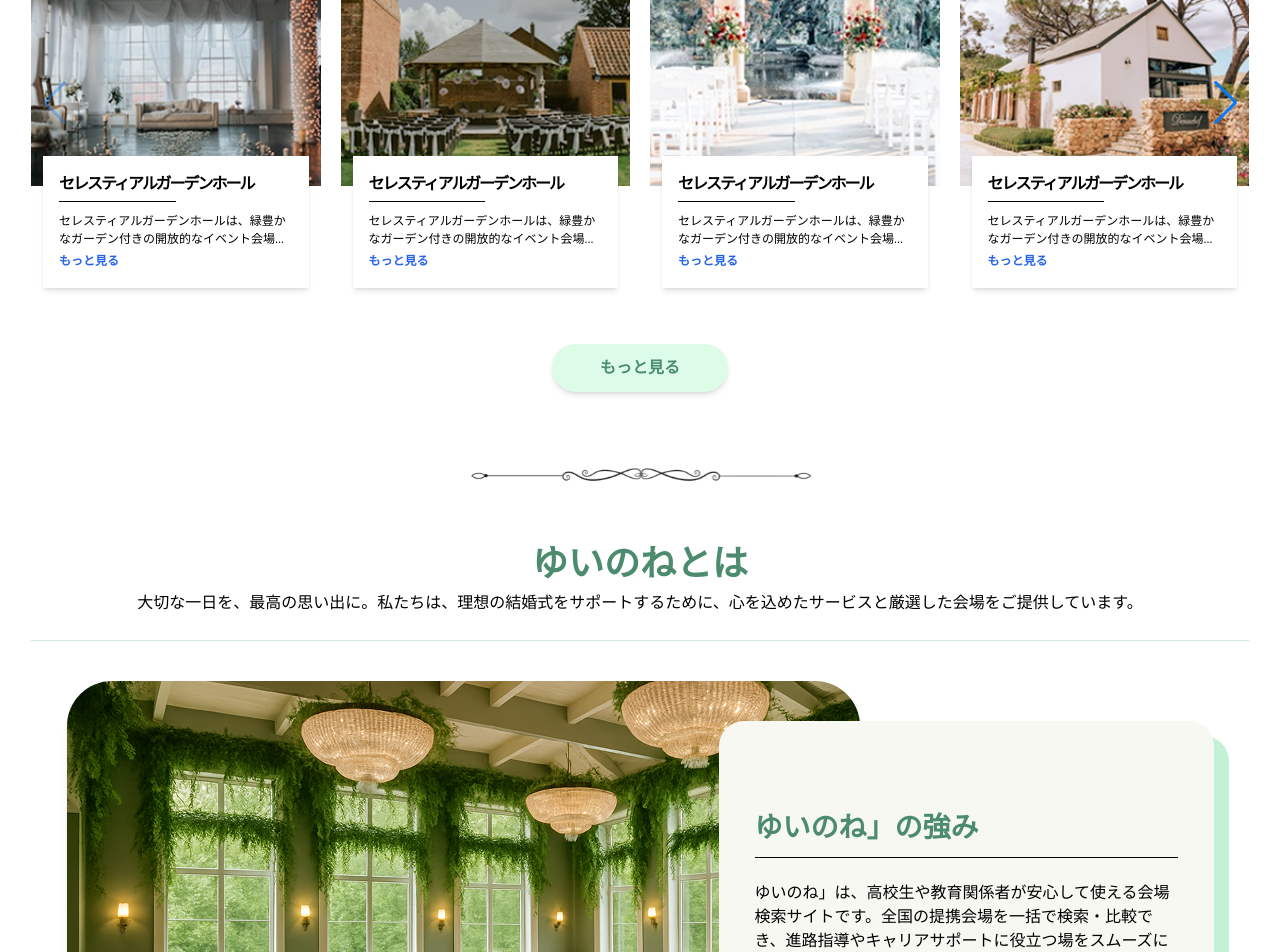
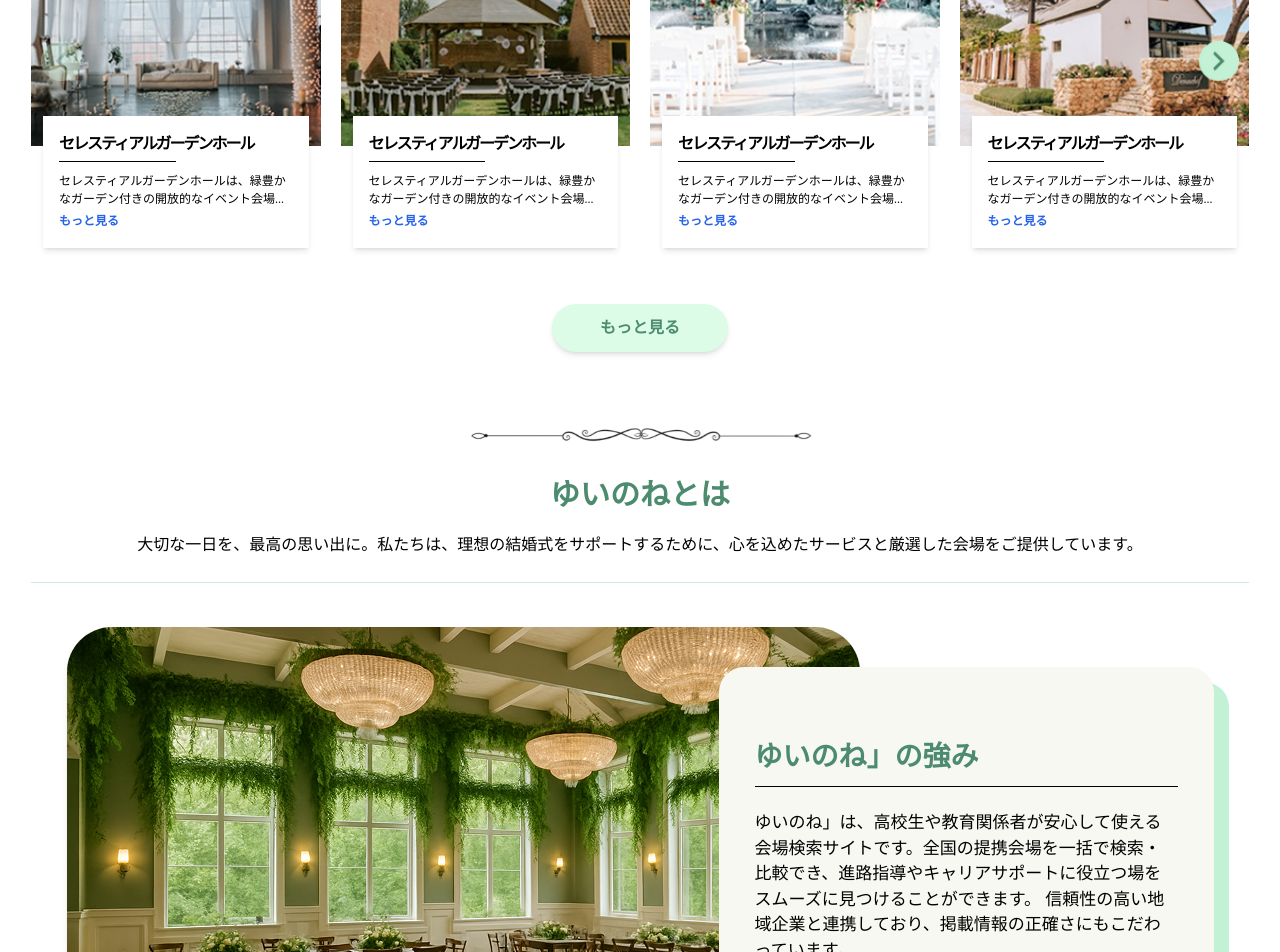
Before and after one commit to neraindai/yuin, a React (Vite) app: page / in a window 1280 px wide. Shown: the part 1848-2800 px from the top of the page. Built offline with nearby package versions, Linux system fonts and the light colour scheme.

Commit message:
doing responsive for the home pgae

```diff
--- a/src/assets/index.js
+++ b/src/assets/index.js
@@ -23,6 +23,7 @@ import bridal1 from './bridal1.jpg';
 import bridal2 from './bridal2.jpg';
 import bridal3 from './bridal3.jpg';
 import bridal4 from './bridal4.jpg';
+import arrow from './icons/arrow.png';
 
 
 export {
@@ -49,5 +50,5 @@ export {
   bridal2,
   bridal3,
   bridal4,
-
+  arrow,
 };
--- a/src/components/ExtraComponent/AboutSection.jsx
+++ b/src/components/ExtraComponent/AboutSection.jsx
@@ -1,6 +1,7 @@
-import { venue5, venue6 } from '../../assets';
 import DecorativeDivider from './DecorativeDivider';
 import { motion } from "framer-motion";
+import SectionHeader from './SectionHeader';
+import OverlayContent from './OverlayContent';
 
 const AboutSection = () => {
   return (
@@ -8,73 +9,25 @@ const AboutSection = () => {
         <DecorativeDivider/>
       {/* Top Title */}
       <div className="text-center mb-10">
-        <h2 className="heading mt-5">ゆいのねとは</h2>
-        <p className="text-center relative mb-1 font-yumincho pl-15 pr-15 after:content-[''] after:flex  after:h-[1px] after:bg-[#D5E6DC] after:mt-[25px]">
-          大切な一日を、最高の思い出に。私たちは、理想の結婚式をサポートするために、心を込めたサービスと厳選した会場をご提供しています。
-        </p>
+      <SectionHeader
+      sectionTitle="ゆいのねとは"
+      shortDescription="大切な一日を、最高の思い出に。私たちは、理想の結婚式をサポートするために、心を込めたサービスと厳選した会場をご提供しています。"
+       />
       </div>
 
-      {/* First Block */}
-      <div className="flex flex-col lg:flex-row justify-center gap-6 relative mb-12">
-        {/* Image */}
-        <motion.div
-          initial={{ opacity: 0, x: 90 }}
-          viewport={{ once: false }}
-          whileInView={{ opacity: 1, x: 0 }}
-          animate={{ opacity: 1, y: 0 }}
+      <OverlayContent
+        title="ゆいのね」の強み"
+        description="ゆいのね」は、高校生や教育関係者が安心して使える会場検索サイトです。全国の提携会場を一括で検索・比較でき、進路指導やキャリアサポートに役立つ場をスムーズに見つけることができます。
+            信頼性の高い地域企業と連携しており、掲載情報の正確さにもこだわっています。"
+         />
+      <OverlayContent
+        title="ゆいのね」の強み"
+        description="ゆいのね」は、高校生や教育関係者が安心して使える会場検索サイトです。全国の提携会場を一括で検索・比較でき、進路指導やキャリアサポートに役立つ場をスムーズに見つけることができます。
+            信頼性の高い地域企業と連携しており、掲載情報の正確さにもこだわっています。"
+            reverseColumn
+         />
 
 
-          transition={{ duration: 0.6 }}
-          className="w-full lg:w-[793px] h-[445px] rounded-[45px] overflow-hidden shadow-md"
-        >
-          <img src={venue5} alt="会場1" className="w-full h-full object-cover" />
-        </motion.div>
-
-        {/* Text Box */}
-        <motion.div
-          viewport={{ once: false }}
-          whileInView={{ opacity: 1, x: 0 }}
-          initial={{ opacity: 0, y: 30 }}
-          animate={{ opacity: 1, y: 0 }}
-          transition={{ duration: 0.6, delay: 0.2 }}
-          className="w-full lg:w-[495px] lg:-ml-[165px] bg-[#F7F8F1] rounded-[25px] pl-9 pr-9 z-10 mt-10 mb-10 align-center shadow-custom-green flex flex-col justify-center"
-        >
-          <h3 className="text-lg font-bold text-primary-text font-yugothic mb-2 after:content-[''] after:flex after:w-100 after:h-[1px] after:bg-black after:mt-[8px] after:mb-[15px]">ゆいのね」の強み</h3>
-          <p className="font-yugothic font-medium">
-           ゆいのね」は、高校生や教育関係者が安心して使える会場検索サイトです。全国の提携会場を一括で検索・比較でき、進路指導やキャリアサポートに役立つ場をスムーズに見つけることができます。
-            信頼性の高い地域企業と連携しており、掲載情報の正確さにもこだわっています。
-          </p>
-        </motion.div>
-      </div>
-
-      {/* Second Block */}
-      <div className="flex flex-col lg:flex-row justify-center gap-6 relative mb-12">
-        {/* Text Box */}
-        <motion.div
-          initial={{ opacity: 0, y: 30 }}
-          animate={{ opacity: 1, y: 0 }}
-          transition={{ duration: 0.6, delay: 0.2 }}
-          className="w-full lg:w-[495px] bg-[#F7F8F1] rounded-[25px] pl-9 pr-9 z-10 mt-10 mb-10 align-center shadow-custom-green flex flex-col justify-center"
-        >
-          <h3 className="text-lg font-bold text-primary-text font-yugothic mb-2 after:content-[''] after:flex after:w-100 after:h-[1px] after:bg-black after:mt-[8px] after:mb-[15px]">他社との違い</h3>
-          <p className="font-yugothic font-medium">
-            「ゆいのね」は高校生や教育現場に特化した会場検索サービスとして、一般的な不特定多数向けサイトとは異なり、進路支援や教育行事に適した情報を厳選して提供しています。
-            教育関係者が安心して利用できるよう、学校・地域との連携を重視しています。
-          </p>
-        </motion.div>
-
-        {/* Image */}
-        <motion.div
-          initial={{ opacity: 0, x: -90 }}
-          viewport={{ once: false }}
-          whileInView={{ opacity: 1, x: 0 }}
-          animate={{ opacity: 1, y: 0 }}
-          transition={{ duration: 0.6, delay: 0.2 }}
-          className="w-full lg:w-[793px] h-[445px] rounded-[45px] overflow-hidden shadow-md lg:-ml-[165px]"
-        >
-          <img src={venue6} alt="会場2" className="w-full h-full object-cover" />
-        </motion.div>
-      </div>
     </section>
   );
 };
--- /dev/null
+++ b/src/components/ExtraComponent/OverlayContent.jsx
@@ -0,0 +1,70 @@
+import { venue5, venue6 } from '../../assets';
+import { motion } from "framer-motion";
+const OverlayContent = ({title, description, reverseColumn}) =>{
+    return (<>
+    {!reverseColumn ? (
+        <>
+        <div className="flex flex-col lg:flex-row justify-center gap-6 relative mb-8 lg:mb-10 xl:mb-12">
+            {/* Image */}
+            <motion.div
+            initial={{ opacity: 0, x: 90 }}
+            viewport={{ once: false }}
+            whileInView={{ opacity: 1, x: 0 }}
+            animate={{ opacity: 1, y: 0 }}
+            transition={{ duration: 0.6 }}
+            className="w-full lg:w-[793px] h-[445px] rounded-[45px] overflow-hidden shadow-md"
+            >
+            <img src={venue5} alt="会場1" className="w-full h-full object-cover" />
+            </motion.div>
+
+            {/* content side */}
+            <motion.div
+            viewport={{ once: false }}
+            whileInView={{ opacity: 1, x: 0 }}
+            initial={{ opacity: 0, y: 30 }}
+            animate={{ opacity: 1, y: 0 }}
+            transition={{ duration: 0.6, delay: 0.2 }}
+            className="py-5 lg:py-2 w-full lg:w-[495px] bg-[#F7F8F1] rounded-[25px] lg:-ml-[165px] pl-9 pr-9 z-10 mt-0 md:mt-10 mb-10 align-center shadow-custom-green flex flex-col justify-center"
+            >
+            <h3 className="text-md lg:text-lg font-bold text-primary-text font-yugothic mb-2 after:content-[''] after:flex after:w-100 after:h-[1px] after:bg-black after:mt-[8px] after:mb-[15px]">{title}</h3>
+            <p className="font-yugothic font-medium text-nm md:text-base lg:text-md">
+            {description}
+            </p>
+            </motion.div>
+        </div>
+        </>
+        ) : (<>
+            <div className="lg:flex lg:flex-row-reverse justify-center gap-6 relative mb-8 lg:mb-10 xl:mb-12">
+            {/* Image */}
+            <motion.div
+            initial={{ opacity: 0, x: 90 }}
+            viewport={{ once: false }}
+            whileInView={{ opacity: 1, x: 0 }}
+            animate={{ opacity: 1, y: 0 }}
+            transition={{ duration: 0.6 }}
+            className="w-full lg:w-[793px] h-[445px] rounded-[45px] overflow-hidden shadow-md"
+            >
+            <img src={venue5} alt="会場1" className="w-full h-full object-cover" />
+            </motion.div>
+
+            {/* content side */}
+            <motion.div
+            viewport={{ once: false }}
+            whileInView={{ opacity: 1, x: 0 }}
+            initial={{ opacity: 0, y: 30 }}
+            animate={{ opacity: 1, y: 0 }}
+            transition={{ duration: 0.6, delay: 0.2 }}
+            className="py-5 lg:py-2 w-full lg:w-[495px] bg-[#F7F8F1] rounded-[25px] lg:-mr-[165px] pl-9 pr-9 z-10 mt-5 md:mt-10 mb-10 align-center shadow-custom-green flex flex-col justify-center"
+            >
+            <h3 className="text-md lg:text-lg font-bold text-primary-text font-yugothic mb-2 after:content-[''] after:flex after:w-100 after:h-[1px] after:bg-black after:mt-[8px] after:mb-[15px]">{title}</h3>
+            <p className="font-yugothic font-medium text-nm md:text-base lg:text-md">
+            {description}
+            </p>
+            </motion.div>
+        </div>
+        </>)}
+
+    </>)
+}
+
+export default OverlayContent;
--- a/src/components/ExtraComponent/SectionHeader.jsx
+++ b/src/components/ExtraComponent/SectionHeader.jsx
@@ -1,10 +1,10 @@
 const SectionHeader = ({sectionTitle, shortDescription, noborder}) => {
-    const withBorder = "text-center relative mb-1 font-yumincho pl-15 pr-15 after:content-[''] after:flex  after:h-[1px] after:bg-[#D5E6DC] after:mt-[25px]";
+    const withBorder = "text-center relative mb-1 font-yumincho pt-5 pl-15 pr-15 after:content-[''] after:flex  after:h-[1px] after:bg-[#D5E6DC] after:mt-[25px]";
     const withoutBorder = "";
     return(
         <>
             <div className="flex flex-col mb-10">
-                <h2 className="text-center heading text-3xl font-bold mb-5 mt-0 font-yumincho">{sectionTitle}</h2>
+                <h2 className="text-center heading text-3xl font-bold mt-0 font-yumincho">{sectionTitle}</h2>
                 <p className={`${noborder ? withoutBorder : withBorder }`}>{shortDescription}</p>
             </div>
         </>
--- a/src/components/ExtraComponent/TestimonialCarousel.jsx
+++ b/src/components/ExtraComponent/TestimonialCarousel.jsx
@@ -5,6 +5,7 @@ import 'swiper/css/navigation';
 import { Navigation } from 'swiper/modules';
 import { venue1, venue2, venue3, iconquote } from '../../assets';
 import DecorativeDivider from './DecorativeDivider';
+import SectionHeader from './SectionHeader';
 
 const testimonials = [
   {
@@ -58,10 +59,7 @@ const TestimonialCard = ({ image, name, email, title, message }) => (
 export default function TestimonialCarousel() {
   return (
     <section className="py-10">
-      <div className="container mx-auto text-center mb-8">
-        <h2 className="text-center heading text-3xl font-bold mb-5 mt-0 font-yumincho">利用者の声</h2>
-        <p className="text-center relative mb-1 font-yumincho pl-15 pr-15 after:content-[''] after:flex  after:h-[1px] after:bg-[#D5E6DC] after:mt-[25px]">数多くのカップルがここで出会えました。実際にご利用いただいた皆さまの声から、あなたの理想にぴったりの出会いがきっと見つかります</p>
-      </div>
+    <SectionHeader sectionTitle="利用者の声" shortDescription="数多くのカップルがここで出会えました。実際にご利用いただいた皆さまの声から、あなたの理想にぴったりの出会いがきっと見つかります" />
 
       <Swiper
         modules={[Navigation]}
--- a/src/components/ExtraComponent/VenueCampaign.jsx
+++ b/src/components/ExtraComponent/VenueCampaign.jsx
@@ -64,7 +64,7 @@ const PopularVenuesSection = () => {
     <section className="py-8 text-center">
       <div className="container mx-auto px-4 py-3">
       <SectionHeader
-      sectionTitle="キャンペーン中の会場 kun ho"
+      sectionTitle="キャンペーン中の会場"
       noborder
        />
 
--- a/src/index.css
+++ b/src/index.css
@@ -45,3 +45,23 @@
     @apply text-sm font-semibold text-black-text tracking-tightest pl-4 pr-4 rounded-[34px] py-2 ml-2 font-yugothic;
   }
 }
+
+.swiper-button-prev,
+.swiper-button-next {
+  @apply w-10 h-10 bg-center bg-no-repeat bg-contain;
+}
+
+.swiper-button-prev {
+  background-image: url('/src/assets/icons/arrow.png');
+}
+
+.swiper-button-next {
+  background-image: url('/src/assets/icons/arrow.png');
+  transform: scaleX(-1);
+}
+
+/* Hide default Swiper arrow icons */
+.swiper-button-prev::after,
+.swiper-button-next::after {
+  @apply hidden;
+}
```
Also changed, not shown: src/components/ExtraComponent/StepCard.jsx (+5 -10 lines), src/components/ExtraComponent/StepComponent.jsx (+2 -7 lines), src/components/ExtraComponent/Tabs.jsx (+4 -4 lines), src/assets/icons/arrow.png (added).
